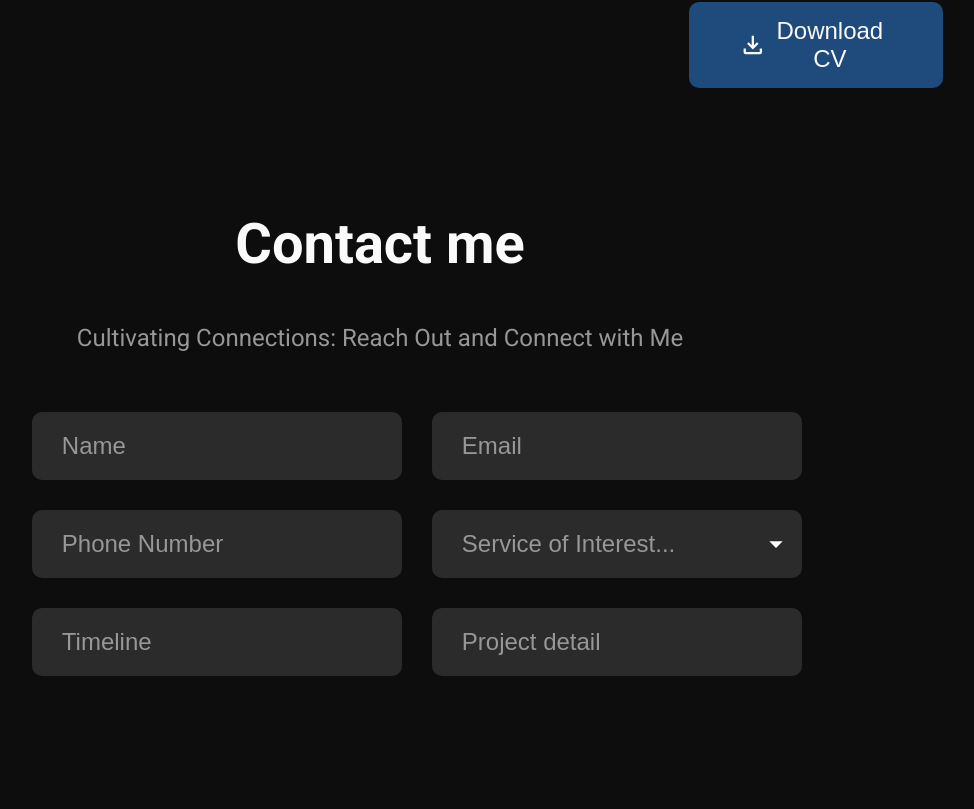
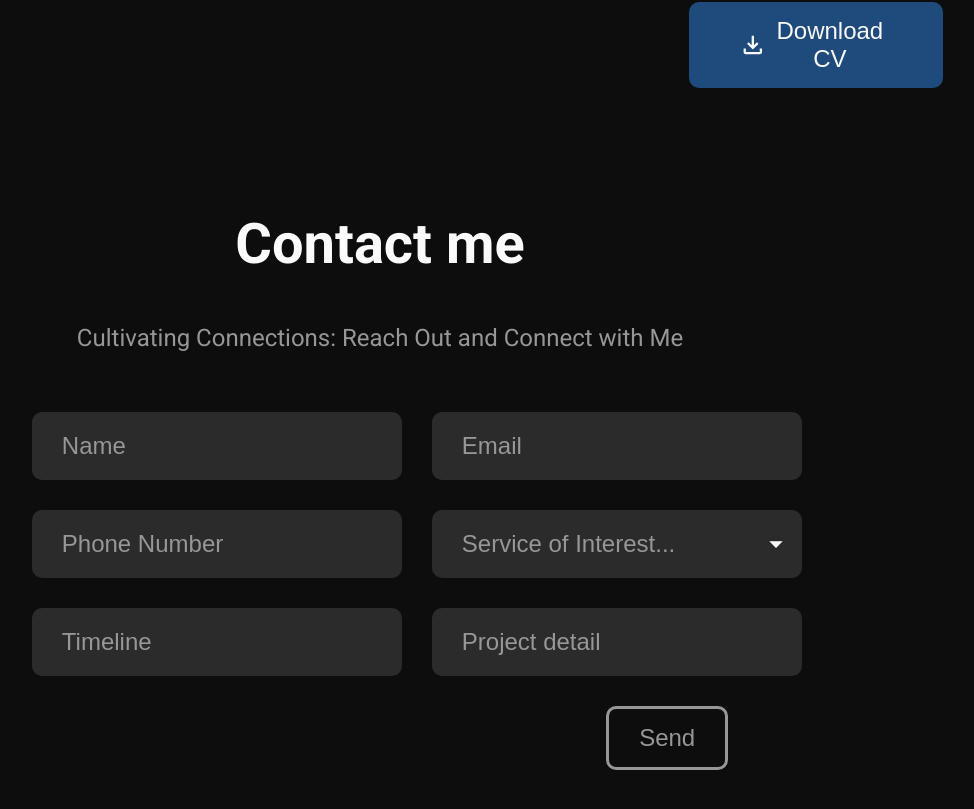
Before and after one commit to MSaeedAfshari/portfolio, a Next.js app: page / in a window 1280 px wide. Shown: the part 5143-5952 px from the top of the page, without its empty margins (260-1234 px from the left). Before the commit the page ends 5872 px from the top, so only its background shows below. Built offline with nearby package versions, Linux system fonts and the light colour scheme.

Commit message:
add send button

```diff
--- a/components/Contactme/Contactme.js
+++ b/components/Contactme/Contactme.js
@@ -31,6 +31,9 @@ export default function Contactme() {
             value={""}
           />
         </div>
+        <div className={styles.buttonContainer}>
+          <button>Send</button>
+        </div>
       </form>
     </div>
   );
--- a/styles/contactme.module.css
+++ b/styles/contactme.module.css
@@ -57,3 +57,26 @@
     background-position: right 10px center;
     background-size: 32px;
 }
+
+.buttonContainer {
+    display: flex;
+    justify-content: flex-end;
+    padding: 0 200px;
+}
+
+.buttonContainer button {
+    margin: 15px;
+    font-size: 24px;
+    padding: 15px 30px;
+    background: none;
+    color: var(--dark_Text_secondary);
+    border: solid 3px var(--dark_Text_secondary);
+    cursor: pointer;
+    border-radius: 10px;
+    transition: 0.3s;
+}
+
+.buttonContainer button:hover{
+    background-color: var(--dark_Text_secondary);
+    color: var(--dark_Background);
+}
```
